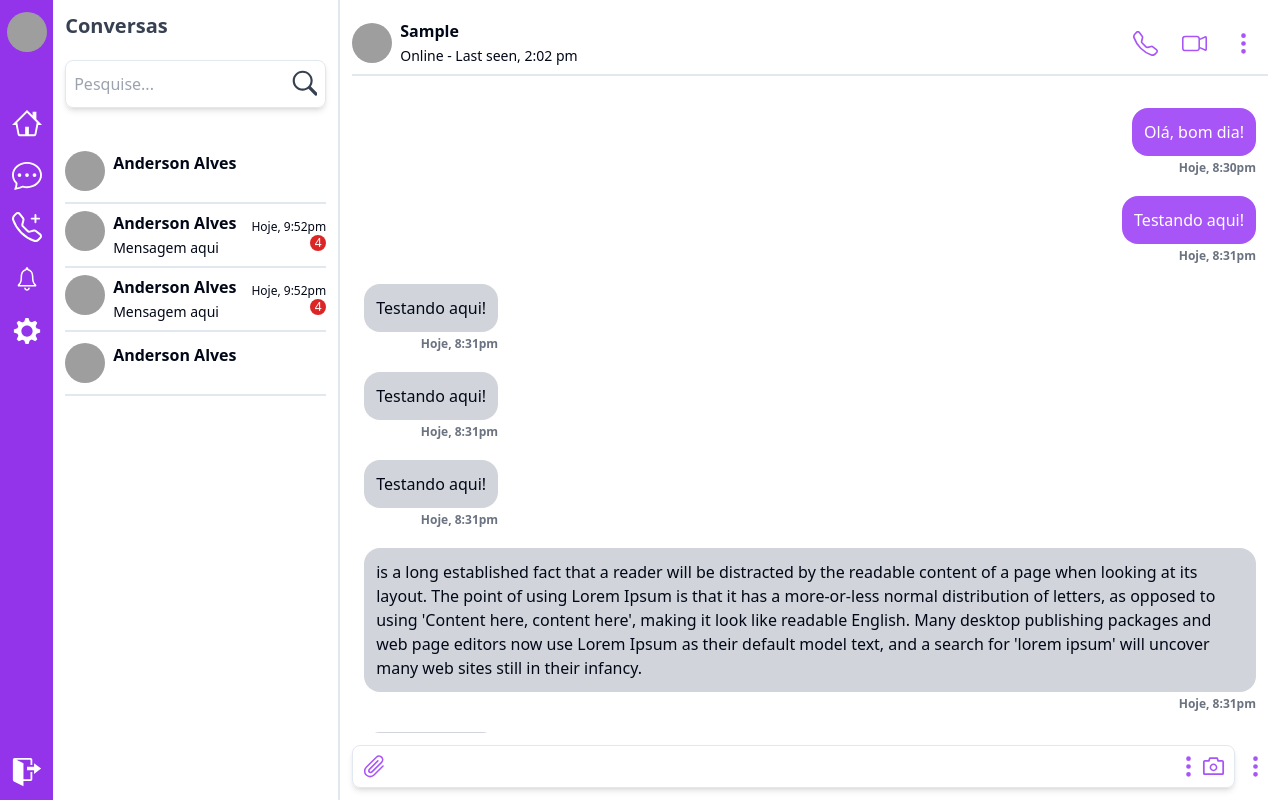
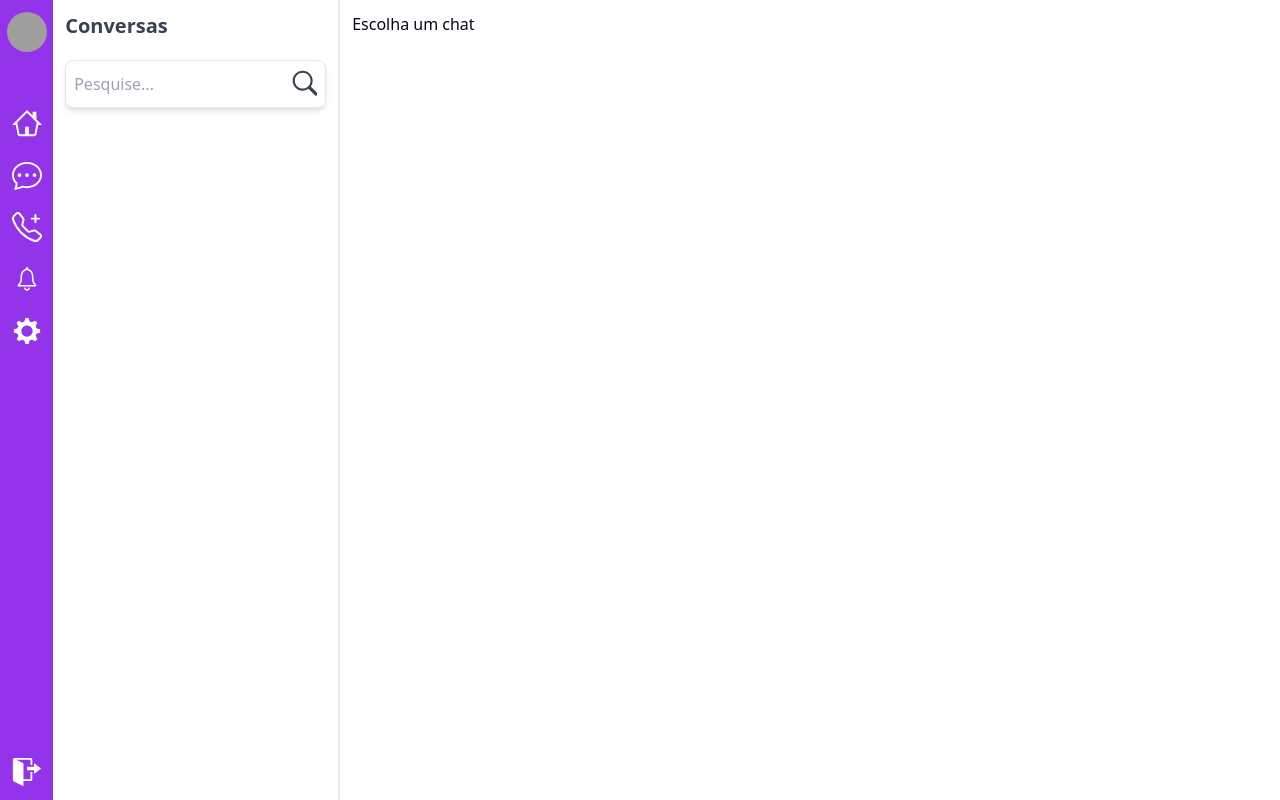
Before and after one commit to anderson-alves427/web-chat, a React (Vite) app: page /chat in a window 1280 px wide. Both pictures are taken after typing "Sample", "Sample" into the empty fields and a click on the button "Salvar". Built offline with nearby package versions, Linux system fonts and the light colour scheme; no server answers; grey boxes are pictures that could not be loaded.

Commit message:
feat: validation choice message

```diff
--- a/src/modules/Home/components/Historico/index.tsx
+++ b/src/modules/Home/components/Historico/index.tsx
@@ -1,9 +1,14 @@
 import { GoSearch } from "react-icons/go";
 import { useChatContext } from "../../context/ChatHook";
 import { Avatar, AvatarFallback, AvatarImage } from "../../../../shared/components/ui/avatar";
+import { IHistoricoMensagens } from "../../context/ChatContext";
 
 export const Historico = () => {
-	const {  historicoMensagens } = useChatContext();
+	const {  historicoMensagens, setSelectedMessage } = useChatContext();
+
+	const handleClick = (item: IHistoricoMensagens) => {
+		setSelectedMessage(item);
+	}
 
 	return (
 		<section className="w-96 p-3 overflow-y-auto border-r-2">
@@ -16,7 +21,7 @@ export const Historico = () => {
 			</header>
 			<div className=" min-h-[calc(100%_-_8rem)]">
 				{historicoMensagens.map(item => (
-					<div className="flex justify-between cursor-pointer items-center border-b-2 py-2 h-16">
+					<div className="flex justify-between cursor-pointer items-center border-b-2 py-2 h-16" onClick={() => handleClick(item)}>
 						<div className="flex">
 							<Avatar>
 								<AvatarImage src={item.avatar} />
@@ -24,11 +29,11 @@ export const Historico = () => {
 							</Avatar>
 							<div className="ml-2">
 								<p className="font-semibold">{item.nome_pessoa}</p>
-								<span className="text-sm">{item.mensagem}</span>
+								<span className="text-sm">{ item.messages.length > 0 ? item.messages[item.messages.length -1].mensagem : ''}</span>
 							</div>
 						</div>
 						<div className="flex flex-col justify-between items-end">
-							<p className="text-xs">{item.data}</p>
+							<p className="text-xs">{ item.messages.length > 0 ? item.messages[item.messages.length -1].data : ''}</p>
 							<span className="text-xs text-center bg-red-600 w-4 rounded-full text-white">{item.notificacao}</span>
 						</div>
 					</div>
--- a/src/modules/Home/components/Mensagem/index.tsx
+++ b/src/modules/Home/components/Mensagem/index.tsx
@@ -3,26 +3,32 @@ import { BsTelephone, BsThreeDotsVertical, BsCameraVideo } from "react-icons/bs"
 import { Tooltip, TooltipContent, TooltipProvider, TooltipTrigger } from "../../../../shared/components/ui/tooltip";
 import { GoPaperclip } from "react-icons/go";
 import { AiOutlineCamera } from "react-icons/ai";
-import { mensagens } from "../../mocks/mensagens";
 import { useChatContext } from "../../context/ChatHook";
 
 export const Mensagem = () => {
-	const { userData } = useChatContext();
+	const { selectedMessage } = useChatContext();
+
 	return (
 		<section className="w-full h-full p-3">
+
+			{Object.keys(selectedMessage).length === 0 ? (
+				<div>Escolha um chat</div>
+
+			) : (
+				<>
 					<div className="h-16 flex justify-between items-center border-b-2">
 						<div className="flex items-center">
 							<Avatar>
 								<AvatarImage src="https://github.com/shadcn.png" />
-						<AvatarFallback>Anderson</AvatarFallback>
+								<AvatarFallback>{selectedMessage.nome_pessoa}</AvatarFallback>
 							</Avatar>
 							<div className="ml-2">
-						<p className="font-bold">{userData.nome}</p>
+								<p className="font-bold">{selectedMessage.nome_pessoa}</p>
 								<span className="text-sm">Online - Last seen, 2:02 pm</span>
 							</div>
 						</div>
 						<div>
-					< ul className="flex">
+							<ul className="flex">
 
 								<TooltipProvider>
 									<Tooltip>
@@ -60,18 +66,24 @@ export const Mensagem = () => {
 					<div className="h-[calc(100%_-_4rem)] flex flex-col justify-bet
 					ween">
 						<div className="h-full overflow-y-auto my-3">
-					{mensagens.map(item => (
-						<div className={`flex w-full mt-5 ${item.id_usuario === 1 ? 'justify-end' : 'justify-start'}`} key={item.id}>
+							{
+								selectedMessage.messages.length > 0 && (
+									<>
+										{selectedMessage.messages.map((message, index) => (
+											<div className={`flex w-full mt-5 ${message.id_pessoa === '1' ? 'justify-end' : 'justify-start'}`} key={index}>
 												<div className={`flex flex-col space-y-1 justify-end mx-3 max-w-4xl`}>
-								<div className={`p-3 rounded-2xl ${item.id_usuario === 1 ? 'bg-purple-500' : 'bg-gray-300'}`}>
-									<p  className={`${item.id_usuario === 1 ? 'text-white' : ''}`}>
-										{item.mensagem}
+													<div className={`p-3 rounded-2xl ${message.id_pessoa === '1' ? 'bg-purple-500' : 'bg-gray-300'}`}>
+														<p  className={`${message.id_pessoa === '1' ? 'text-white' : ''}`}>
+															{message.mensagem}
 														</p>
 													</div>
-								<span className="text-end text-xs text-gray-500 font-semibold">{item.data}</span>
+													<span className="text-end text-xs text-gray-500 font-semibold">{message.data}</span>
 												</div>
 											</div>
 										))}
+									</>
+								)
+								}
 						</div>
 						<div className="w-full flex justify-between">
 							<div className="flex w-full shadow-md rounded-lg border p-2">
@@ -121,6 +133,9 @@ export const Mensagem = () => {
 							</div>
 						</div>
 					</div>
+
+				</>
+			)}
 		</section>
 	);
 }
--- a/src/modules/Home/context/ChatContext.tsx
+++ b/src/modules/Home/context/ChatContext.tsx
@@ -8,14 +8,20 @@ export interface IUserData {
 export interface IContactsData extends IUserData {
 }
 
+export interface Messages {
+	id_pessoa: string;
+	nome_pessoa: string;
+	mensagem: string;
+	data: string;
+}
+
 export interface IHistoricoMensagens {
 	id: string;
 	nome_pessoa: string;
 	avatar: string;
-	mensagem: string | null;
-	data: string | null;
 	notificacao: number | null;
 	contato: string;
+	messages: Messages[];
 }
 
 export type ChatContextProps = {
@@ -25,6 +31,8 @@ export type ChatContextProps = {
 	setContactsData: React.Dispatch<React.SetStateAction<IContactsData[]>>
 	historicoMensagens: IHistoricoMensagens[];
 	addHistoricoContact: (data: IContactsData) => void;
+	selectedMessage: IHistoricoMensagens;
+	setSelectedMessage: React.Dispatch<React.SetStateAction<IHistoricoMensagens>>
 }
 
 export const ChatContext = createContext<ChatContextProps>({} as ChatContextProps);
--- a/src/modules/Home/context/ChatProvider.tsx
+++ b/src/modules/Home/context/ChatProvider.tsx
@@ -1,11 +1,11 @@
 import { useEffect, useState } from "react";
 import { ChatContext, IContactsData, IHistoricoMensagens, IUserData } from "./ChatContext";
-import { historicoMensagensMock } from "../mocks/historicoMensagens";
 
 const ChatProvider = ({ children } : { children: React.ReactNode }) => {
 	const [userData, setUserData] = useState<IUserData>({} as IUserData);
 	const [contactsData, setContactsData] = useState<IContactsData[]>([]);
-	const [historicoMensagens, sethistoricoMensagens] = useState<IHistoricoMensagens[]>(historicoMensagensMock);
+	const [historicoMensagens, sethistoricoMensagens] = useState<IHistoricoMensagens[]>([]);
+	const [selectedMessage, setSelectedMessage] = useState<IHistoricoMensagens>({} as IHistoricoMensagens);
 
 	const handleChangeUserData = (data: IUserData) => {
 		setUserData(data);
@@ -14,12 +14,11 @@ const ChatProvider = ({ children } : { children: React.ReactNode }) => {
 	const addHistoricoContact = (data: IContactsData) => {
 		sethistoricoMensagens(prev => ([{
 			avatar: 'https://github.com/shadcn.png',
-			data: null,
 			id: '123',
-			mensagem: null,
 			nome_pessoa: data.nome,
 			notificacao: null,
-			contato: data.contato
+			contato: data.contato,
+			messages: []
 		}, ...prev]))
 	}
 
@@ -45,7 +44,9 @@ const ChatProvider = ({ children } : { children: React.ReactNode }) => {
 				contactsData,
 				setContactsData,
 				historicoMensagens,
-				addHistoricoContact
+				addHistoricoContact,
+				selectedMessage,
+				setSelectedMessage
 			}}>
 			{children}
 		</ChatContext.Provider>
--- a/src/modules/Home/page/index.tsx
+++ b/src/modules/Home/page/index.tsx
@@ -1,17 +1,9 @@
-import { useEffect } from "react";
 import { Menu } from "../../../shared/components/Menu"
 import { Historico } from "../components/Historico";
 import { Mensagem } from "../components/Mensagem";
-import { socket } from "../../../shared/api/socket";
 
 export const Home = () => {
 
-	useEffect(() => {
-			socket.on('teste', () => {
-				console.log('----')
-			});
-			// eslint-disable-next-line react-hooks/exhaustive-deps
-	},[]);
     return (
 		<div className="flex h-screen">
 			<Menu />
```
Lines whose indentation alone changed are shown as unchanged.
